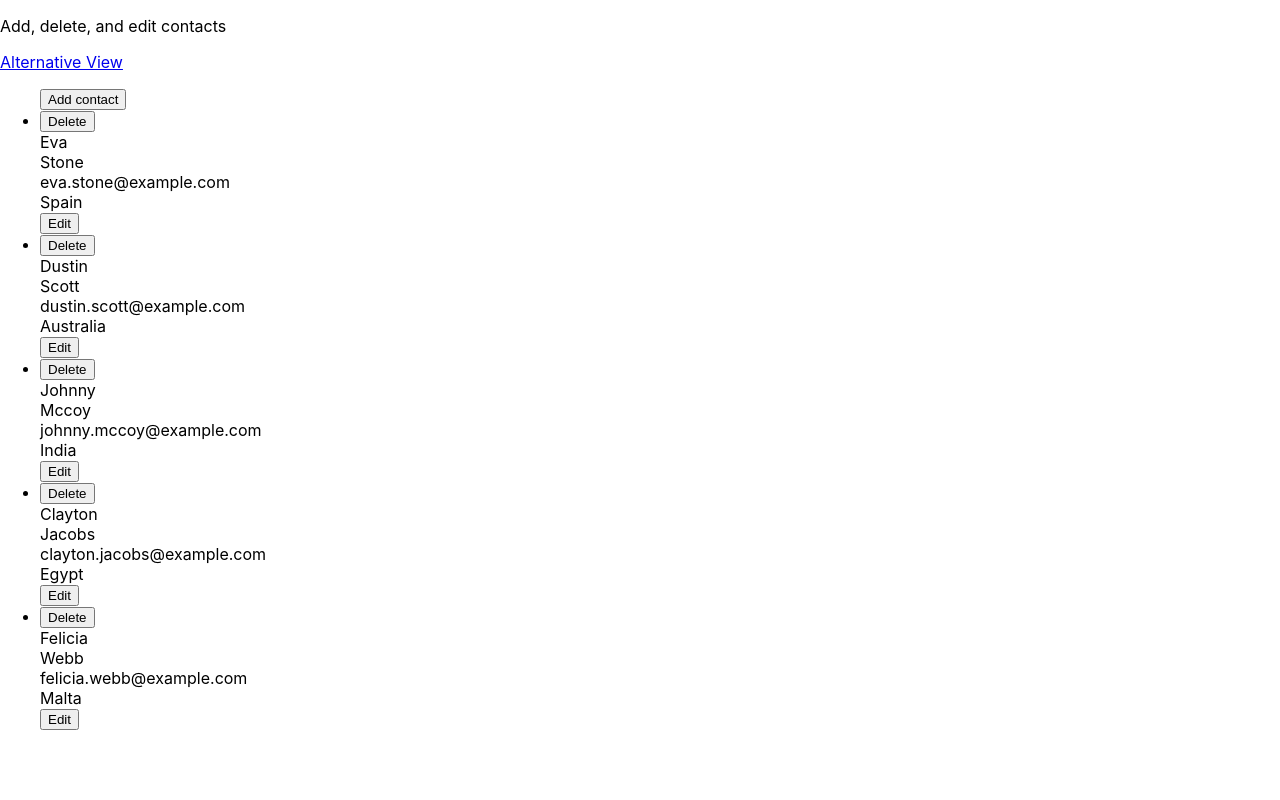
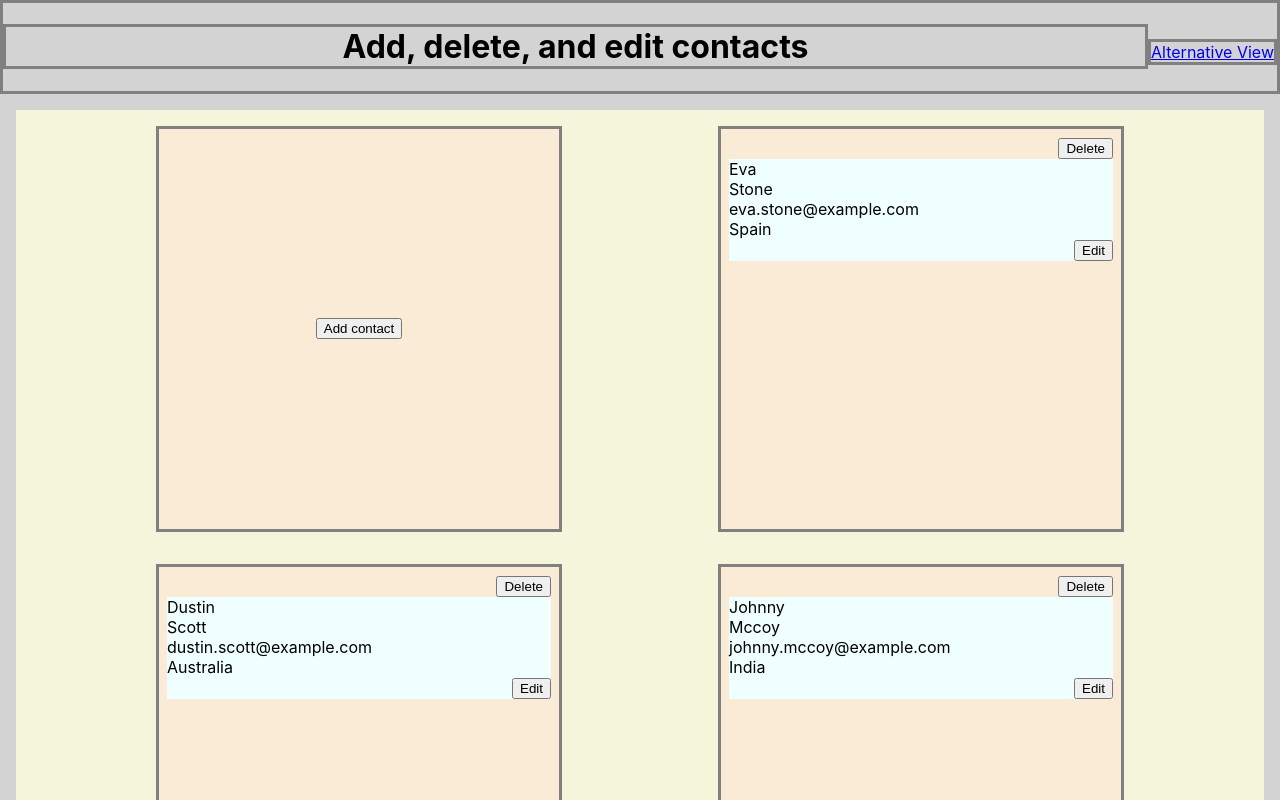
Before and after one commit to Gina-K/address-book, a React (Vite) app: page / in a window 1280 px wide. Shown: the top 800 px of the page. Built offline with nearby package versions, Linux system fonts and the light colour scheme.

Commit message:
layout contacts manager

```diff
--- a/src/App.tsx
+++ b/src/App.tsx
@@ -4,6 +4,7 @@ import {ContactsProvider} from './components/ContactsProvider.tsx';
 import {ContactsManager} from './views/ContactsManager.tsx';
 import {ContactsViewer} from './views/ContactsViewer.tsx';
 import './styles/App.css';
+import './styles/ContactCardsContainer/ContactCardWrapper.css';
 
 function App() {
   return (
--- a/src/components/ContactCardsContainer/ContactCardForm.tsx
+++ b/src/components/ContactCardsContainer/ContactCardForm.tsx
@@ -36,7 +36,7 @@ export const ContactCardForm = ({
   } = currentContact;
 
   return (
-    <form onSubmit={onSave}>
+    <form onSubmit={onSave} className="card-item__form">
       <div>
         <ValidatedTextInput name="firstName"
                             type="text"
@@ -79,7 +79,7 @@ export const ContactCardForm = ({
           Country
         </SelectInput>
 
-        <div>
+        <div className="card-item__button_align_right">
           <button type="button" onClick={onCancel}>Cancel</button>
           <button type="submit">Save</button>
         </div>
--- a/src/components/ContactCardsContainer/ContactCardStatic.tsx
+++ b/src/components/ContactCardsContainer/ContactCardStatic.tsx
@@ -9,7 +9,7 @@ export const ContactCardStatic = ({contact, onEdit}: Props) => {
   const {firstName, lastName, email, country} = contact;
 
   return (
-    <div>
+    <div className="card-item__static">
       <div>
         <div>
           <span>{firstName}</span>
@@ -27,7 +27,7 @@ export const ContactCardStatic = ({contact, onEdit}: Props) => {
           <span>{country}</span>
         </div>
 
-        <div>
+        <div className="card-item__button_align_right">
           <button type="button" onClick={onEdit}>Edit</button>
         </div>
       </div>
--- a/src/components/ContactCardsContainer/ContactCardWrapper.tsx
+++ b/src/components/ContactCardsContainer/ContactCardWrapper.tsx
@@ -58,7 +58,9 @@ export const ContactCardWrapper = ({
 
   return (
     <>
-      <button type="button" onClick={handleDelete}>Delete</button>
+      <div className="card-item__button_align_right">
+        <button type="button" onClick={handleDelete}>Delete</button>
+      </div>
       {isEditing ?
         <ContactCardForm contact={contact}
                          onSave={handleSave}
--- a/src/components/ContactCardsContainer/ContactCardsContainer.tsx
+++ b/src/components/ContactCardsContainer/ContactCardsContainer.tsx
@@ -51,10 +51,13 @@ export const ContactCardsContainer = () => {
   };
 
   return (
-    <ul>
+    <ul className="cards-container">
+      <li className="card-item card-item__add-btn">
         <button type="button" onClick={handleAddContact}>Add contact</button>
+      </li>
 
       {isAdding &&
+        <li className="card-item">
           <ContactCardWrapper contact={initialContact}
                               onSubmit={handleSubmitAfterAdding}
                               onChange={handleContactChange}
@@ -64,10 +67,12 @@ export const ContactCardsContainer = () => {
                               setIsAdding={setIsAdding}
                               hasActiveCard={hasActiveCard}
                               setHasActiveCard={setHasActiveCard}
-        />}
+          />
+        </li>
+      }
 
       {contacts.map((contact: Contact) => (
-        <li key={contact.id}>
+        <li key={contact.id} className="card-item">
           <ContactCardWrapper contact={contact}
                               onSubmit={handleSubmitAfterEditing}
                               onChange={handleContactChange}
--- a/src/styles/App.css
+++ b/src/styles/App.css
@@ -0,0 +1,24 @@
+.page-container {
+  width: 100%;
+  min-height: 100vh;
+  background-color: lightgray;
+}
+
+.header {
+  display: flex;
+  flex-direction: row;
+  flex-wrap: wrap;
+  justify-content: space-between;
+  align-items: baseline;
+  border: solid gray;
+}
+
+.page-title {
+  border: solid gray;
+  text-align: center;
+  flex-grow: 2;
+}
+
+.navigation {
+  border: solid gray;
+}
--- /dev/null
+++ b/src/styles/ContactCardsContainer/ContactCardWrapper.css
@@ -0,0 +1,36 @@
+.cards-container {
+  display: flex;
+  flex-wrap: wrap;
+  justify-content: space-evenly;
+  padding: 0;
+  margin: 1rem;
+  background-color: beige;
+}
+
+.card-item {
+  width: 24rem;
+  height: 24rem;
+  margin: 1rem;
+  padding: 0.5rem;
+  list-style: none;
+  background-color: antiquewhite;
+  border: solid gray;
+}
+
+.card-item__form {
+  background-color: azure;
+}
+
+.card-item__static {
+  background-color: azure;
+}
+
+.card-item__add-btn {
+  display:flex;
+  justify-content: center;
+  align-items: center;
+}
+
+.card-item__button_align_right {
+  text-align: right;
+}
--- a/src/styles/index.css
+++ b/src/styles/index.css
@@ -9,6 +9,7 @@
 
 body {
   box-sizing: border-box;
+  font-size: 16px;
   margin: 0;
   min-width: 320px;
   min-height: 100vh;
--- a/src/views/ContactsManager.tsx
+++ b/src/views/ContactsManager.tsx
@@ -3,10 +3,12 @@ import {ContactCardsContainer} from '../components/ContactCardsContainer/Contact
 
 export const ContactsManager = () => {
   return (
-    <>
-      <p>Add, delete, and edit contacts</p>
-      <Link to="contacts-list">Alternative View</Link>
+    <div className="page-container">
+      <header className="header">
+        <h1 className="page-title">Add, delete, and edit contacts</h1>
+        <Link to="contacts-list" className="navigation">Alternative View</Link>
+      </header>
       <ContactCardsContainer />
-    </>
+    </div>
   );
 };
--- a/src/views/ContactsViewer.tsx
+++ b/src/views/ContactsViewer.tsx
@@ -3,10 +3,12 @@ import {ContactsList} from '../components/ContactsList/ContactsList.tsx';
 
 export const ContactsViewer = () => {
   return (
-    <>
-      <p>View Contact List</p>
-      <Link to="/">Edit</Link>
+    <div className="page-container">
+      <header className="header">
+        <h1 className="page-title">View Contact List</h1>
+        <Link to="/" className="navigation">Edit</Link>
+      </header>
       <ContactsList />
-    </>
+    </div>
   );
 };
```
Lines whose indentation alone changed are shown as unchanged.
